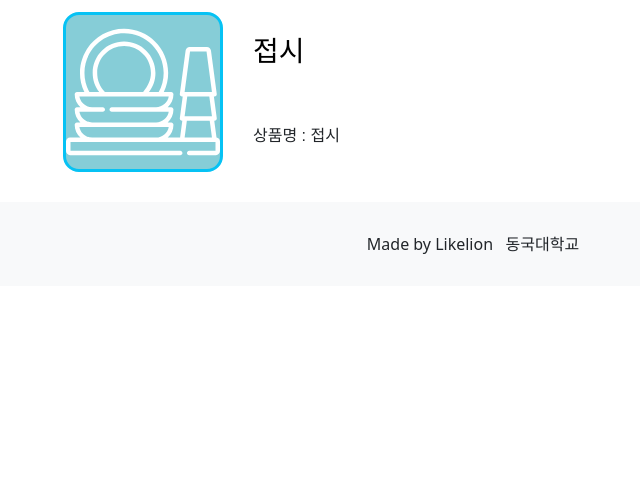
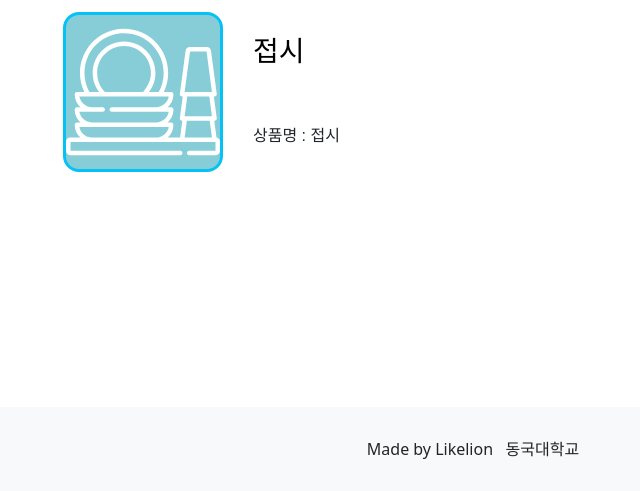
Before and after one commit to LeeTaeGeom/Purchase-mate, a Django app: page /posts/category/daily_necessity/ in a window 1280 px wide. Shown: the part 309-800 px from the top of the page, without its empty margins (167-807 px from the left). Run offline with Django 3.2, Linux system fonts and the light colour scheme; data comes from the database, SQL or seed files in the repository; both versions use the stored data as it was after the commit.

Commit message:
footer&title 수정

```diff
--- a/purchase_mate/purchase_mate/templates/base.html
+++ b/purchase_mate/purchase_mate/templates/base.html
@@ -3,13 +3,14 @@
 <head>
     <meta charset="UTF-8">
     <meta name="viewport" content="width=device-width, initial-scale=1.0">
-    <title>Document</title>
+    <title>가치사자</title>
     <link rel="stylesheet" href="../../static/css/main.css">
     <link rel="stylesheet" href='../../static/css/mypage.css'>
 
     <link href="https://cdn.jsdelivr.net/npm/bootstrap@5.0.2/dist/css/bootstrap.min.css" rel="stylesheet" integrity="sha384-EVSTQN3/azprG1Anm3QDgpJLIm9Nao0Yz1ztcQTwFspd3yD65VohhpuuCOmLASjC" crossorigin="anonymous">
     <script src="https://cdn.jsdelivr.net/npm/bootstrap@5.0.2/dist/js/bootstrap.bundle.min.js" integrity="sha384-MrcW6ZMFYlzcLA8Nl+NtUVF0sA7MsXsP1UyJoMp4YLEuNSfAP+JcXn/tWtIaxVXM" crossorigin="anonymous"></script>
 </head>
+
 <body>
     {% include 'shared/navbar.html' %}
 
--- a/purchase_mate/purchase_mate/templates/shared/footer.html
+++ b/purchase_mate/purchase_mate/templates/shared/footer.html
@@ -1,4 +1,4 @@
-<footer style=" width:100%; margin-top:30px; padding: 30px; background:#F8F9FA; text-align:center;">
+<footer style=" position:fixed; width:100%; bottom: 0; margin-top:30px; padding: 30px; background:#F8F9FA; text-align:center;">
     <div>
         <span>Made by Likelion</span>
         &nbsp;
```
Also changed, not shown: purchase_mate/db.sqlite3.
